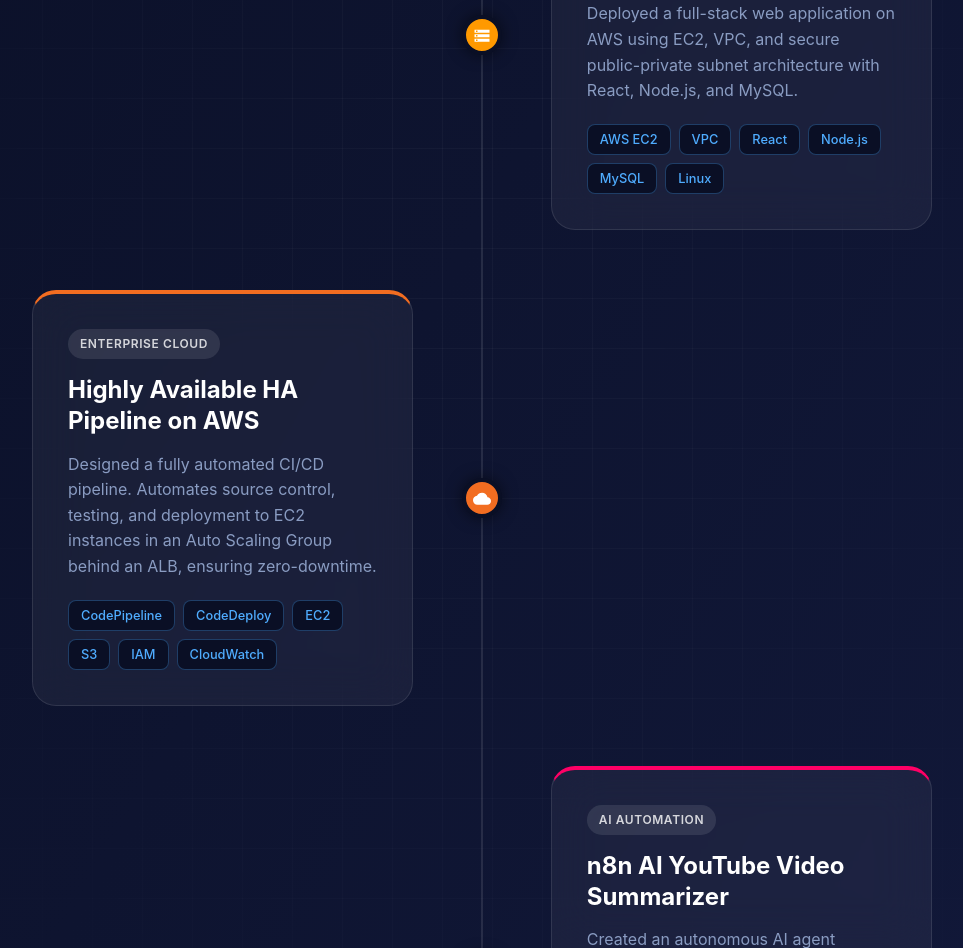
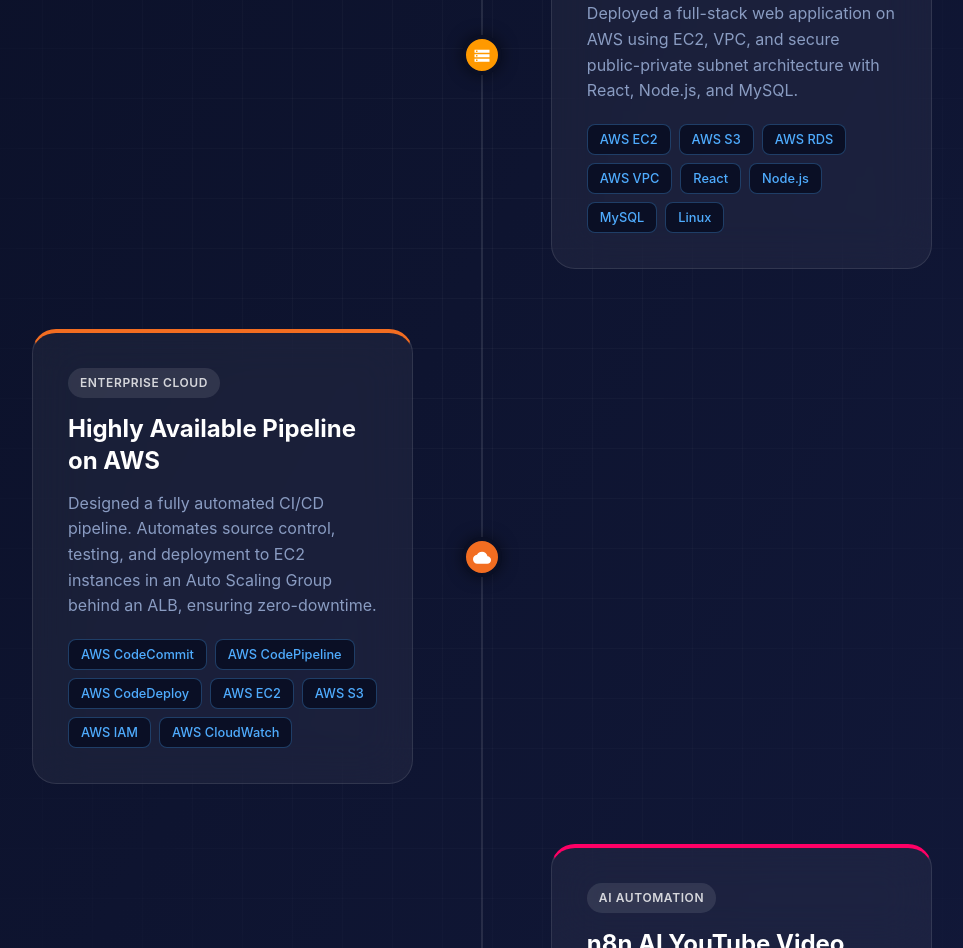
Before and after one commit to rithik0711/Portfolio, a React (Vite) app: page / in a window 1280 px wide. Shown: the part 6080-7028 px from the top of the page, without its empty margins (158-1121 px from the left). Built offline with nearby package versions, Linux system fonts and the light colour scheme; a web font is replaced by a local one.

Commit message:
Modified Changes

```diff
--- a/src/Technical.jsx
+++ b/src/Technical.jsx
@@ -20,16 +20,16 @@ export const Technical = () => {
             title: "AWS Full-Stack Deployment",
             description: "Deployed a full-stack web application on AWS using EC2, VPC, and secure public-private subnet architecture with React, Node.js, and MySQL.",
             category: "Cloud Architecture",
-            tech: ["AWS EC2", "VPC", "React", "Node.js", "MySQL", "Linux"],
+            tech: ["AWS EC2", "AWS S3", "AWS RDS", "AWS VPC", "React", "Node.js", "MySQL", "Linux"],
             icon: <StorageIcon />,
             color: "#ff9900"
         },
         {
             id: 5,
-            title: "Highly Available HA Pipeline on AWS",
+            title: "Highly Available Pipeline on AWS",
             description: "Designed a fully automated CI/CD pipeline. Automates source control, testing, and deployment to EC2 instances in an Auto Scaling Group behind an ALB, ensuring zero-downtime.",
             category: "Enterprise Cloud",
-            tech: ["CodePipeline", "CodeDeploy", "EC2", "S3", "IAM", "CloudWatch"],
+            tech: ["AWS CodeCommit", "AWS CodePipeline", "AWS CodeDeploy", "AWS EC2", "AWS S3", "AWS IAM", "AWS CloudWatch"],
             icon: <CloudIcon />,
             color: "#f26d21"
         },
```
